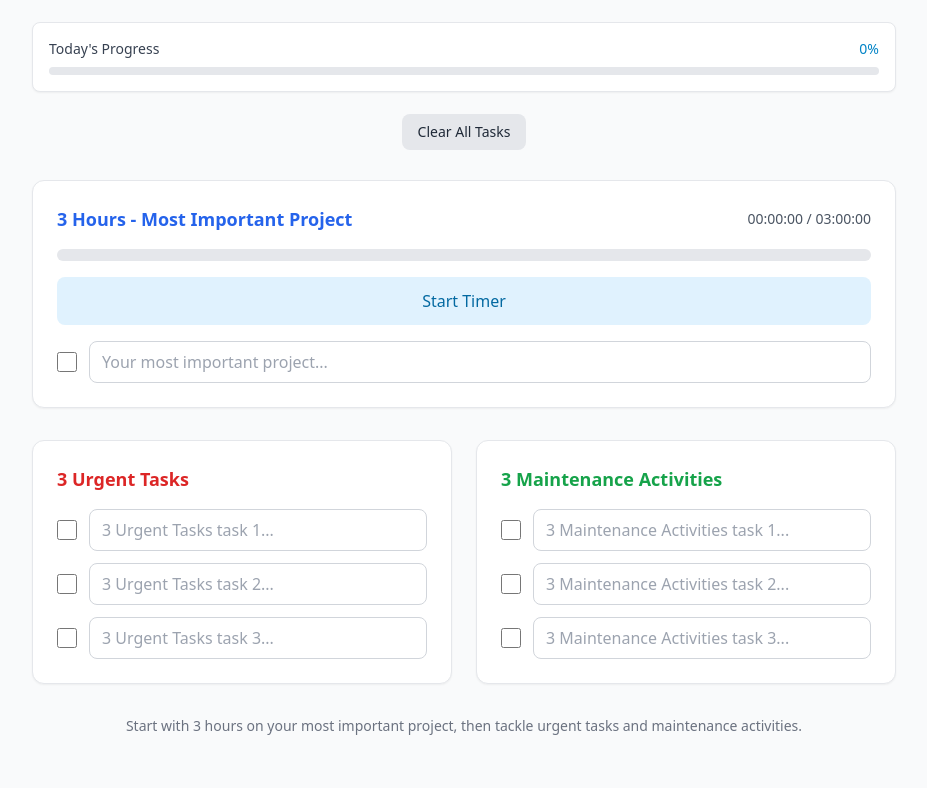
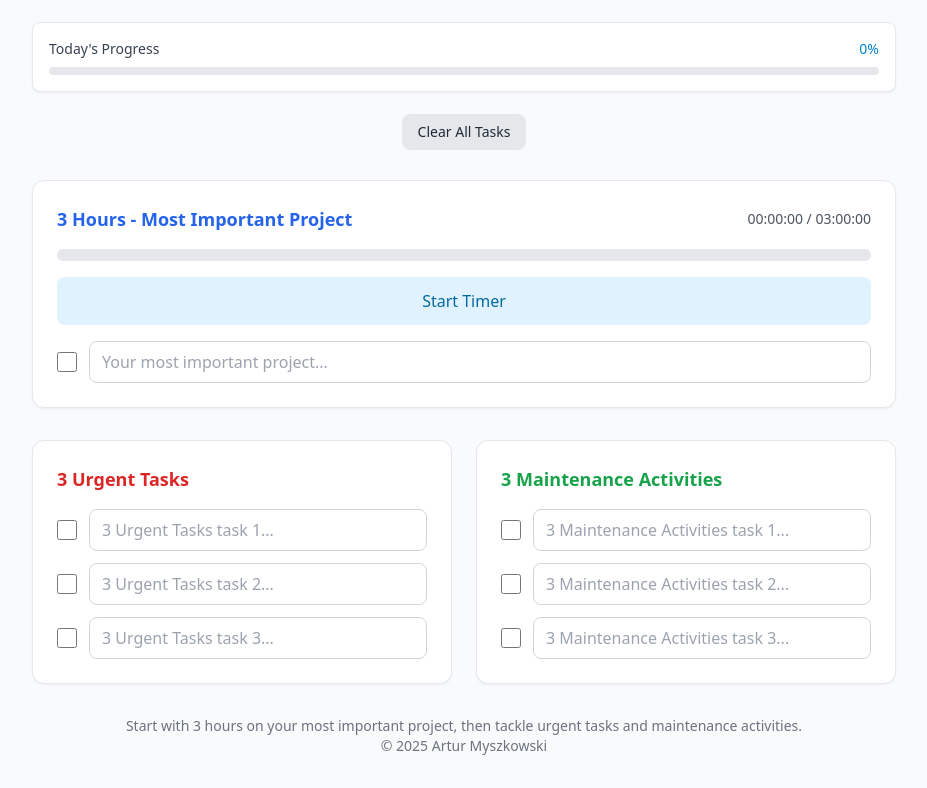
Before and after one commit to rthrs/333daily, a React (Vite) app: page / in a window 1280 px wide. Shown: the part 206-994 px from the top of the page, without its empty margins (176-1103 px from the left). Built offline with nearby package versions, Linux system fonts and the light colour scheme.

Commit message:
refactor: extract Footer component to separate file

```diff
--- a/src/App.jsx
+++ b/src/App.jsx
@@ -5,6 +5,7 @@ import { TARGETS } from './utils/timeUtils'
 import Header from './components/Header'
 import ProjectCategory from './components/ProjectCategory'
 import TaskCategory from './components/TaskCategory'
+import Footer from './components/Footer'
 
 function App() {
   const [currentDate, setCurrentDate] = useState(new Date().toISOString().split('T')[0])
@@ -143,10 +144,7 @@ function App() {
           />
         </div>
 
-        {/* Footer */}
-        <div className="text-center mt-8 text-sm text-gray-500">
-          <p>Start with 3 hours on your most important project, then tackle urgent tasks and maintenance activities.</p>
-        </div>
+        <Footer />
       </div>
     </div>
   )
--- /dev/null
+++ b/src/components/Footer.jsx
@@ -0,0 +1,12 @@
+import React from 'react'
+
+const Footer = () => {
+  return (
+    <div className="text-center mt-8 text-sm text-gray-500">
+      <p>Start with 3 hours on your most important project, then tackle urgent tasks and maintenance activities.</p>
+      <p>© 2025 Artur Myszkowski</p>
+    </div>
+  )
+}
+
+export default Footer
```
